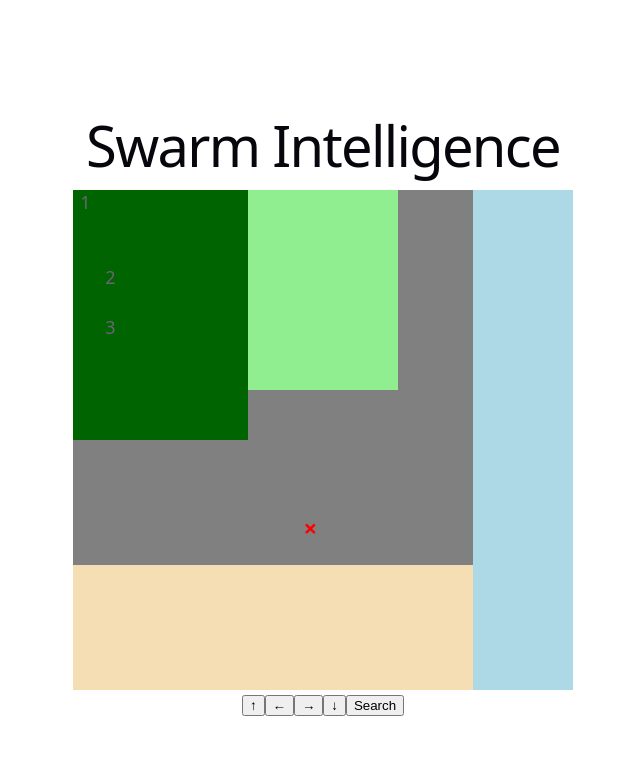
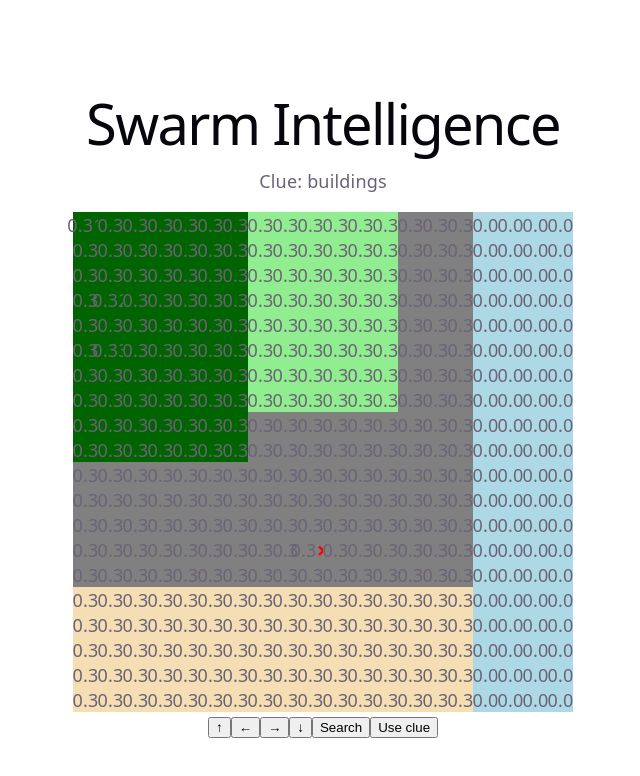
Before and after one commit to sofialundstrom/TNM114, a React (Vite) app: page / in a window 1280 px wide. Shown: the top 776 px of the page, without its empty margins (317-957 px from the left). Built offline with nearby package versions, Linux system fonts and the light colour scheme.

Commit message:
added bayesian probablity based on clues

```diff
--- a/src/App.tsx
+++ b/src/App.tsx
@@ -1,14 +1,15 @@
 import "./App.css";
 import { useState } from "react";
-import type { Agent, Target } from "./types/types";
+import type { Agent, Target, ClueType } from "./types/types";
 import Map from "./components/Map";
 import { createMap, createRandomTarget } from "./data/mapData";
 import { initialAgents } from "./data/agentData";
 import { canMoveTo } from "./movement/movement";
 import { markAsSearched } from "./search/search";
 import { findPath } from "./pathfinding/pathfinding";
+import { createClue } from "./data/clueData";
 
-import { initializeProbabilities } from "./ai/bayesian";
+import { initializeProbabilities, updateProbabilities } from "./ai/bayesian";
 
 function App() {
   // Stores the current state of the map
@@ -17,11 +18,17 @@ function App() {
   );
   // Creates a random target when the simulation starts
   const [target] = useState<Target>(() => createRandomTarget(cells));
+  const [clue] = useState<ClueType>(() => createClue(cells, target));
   // Stores the agents' current positions
   const [agents, setAgents] = useState<Agent[]>(initialAgents);
   // Stores if target is found
   const [targetFound, setTargetFound] = useState(false);
   console.log(findPath({ x: 0, y: 0 }, { x: 10, y: 10 }, cells)); // <-- här
+
+  // Updates the probability map based on the clue
+  function useClue() {
+    setCells((currentCells) => updateProbabilities(currentCells, clue));
+  }
 
   function moveAgents(dx: number, dy: number) {
     setAgents((currentAgents) =>
@@ -69,6 +76,7 @@ function App() {
   return (
     <div>
       <h1>Swarm Intelligence</h1>
+      <p>Clue: {clue}</p>
       <div>
         <Map cells={cells} target={target} agents={agents} />
       </div>
@@ -77,6 +85,7 @@ function App() {
       <button onClick={() => moveAgents(1, 0)}>→</button>
       <button onClick={() => moveAgents(0, 1)}>↓</button>
       <button onClick={search}>Search</button>
+      <button onClick={useClue}>Use clue</button>
       {targetFound && <p>Target found!</p>}
     </div>
   );
--- a/src/components/Map.tsx
+++ b/src/components/Map.tsx
@@ -27,6 +27,9 @@ function Map({ cells, target, agents }: MapProps) {
             // Adds "cell", the terrain type, and "target" if the target is here
             className={`cell ${cell.terrain} ${cell.searched === 1 ? "searched" : ""}`}
           >
+            <span className="probability">
+              {(cell.probability * 100).toFixed(1)}
+            </span>
             {/* Shows a red X if the target is in this cell */}
             {hasTarget && <span className="target">×</span>}
             {agent && <Agent agent={agent} />}
--- /dev/null
+++ b/src/data/clueData.ts
@@ -0,0 +1,26 @@
+import type { Cell, ClueType, Target } from "../types/types";
+
+// Creates a clue based on the terrain where the target is located
+export function createClue(cells: Cell[], target: Target): ClueType {
+  const targetCell = cells.find(
+    (cell) => cell.x === target.x && cell.y === target.y,
+  );
+
+  if (targetCell?.terrain === "forest") {
+    return "trees";
+  }
+
+  if (targetCell?.terrain === "park") {
+    return "park";
+  }
+
+  if (targetCell?.terrain === "urban") {
+    return "buildings";
+  }
+
+  if (targetCell?.terrain === "field") {
+    return "open";
+  }
+
+  return "open";
+}
```
